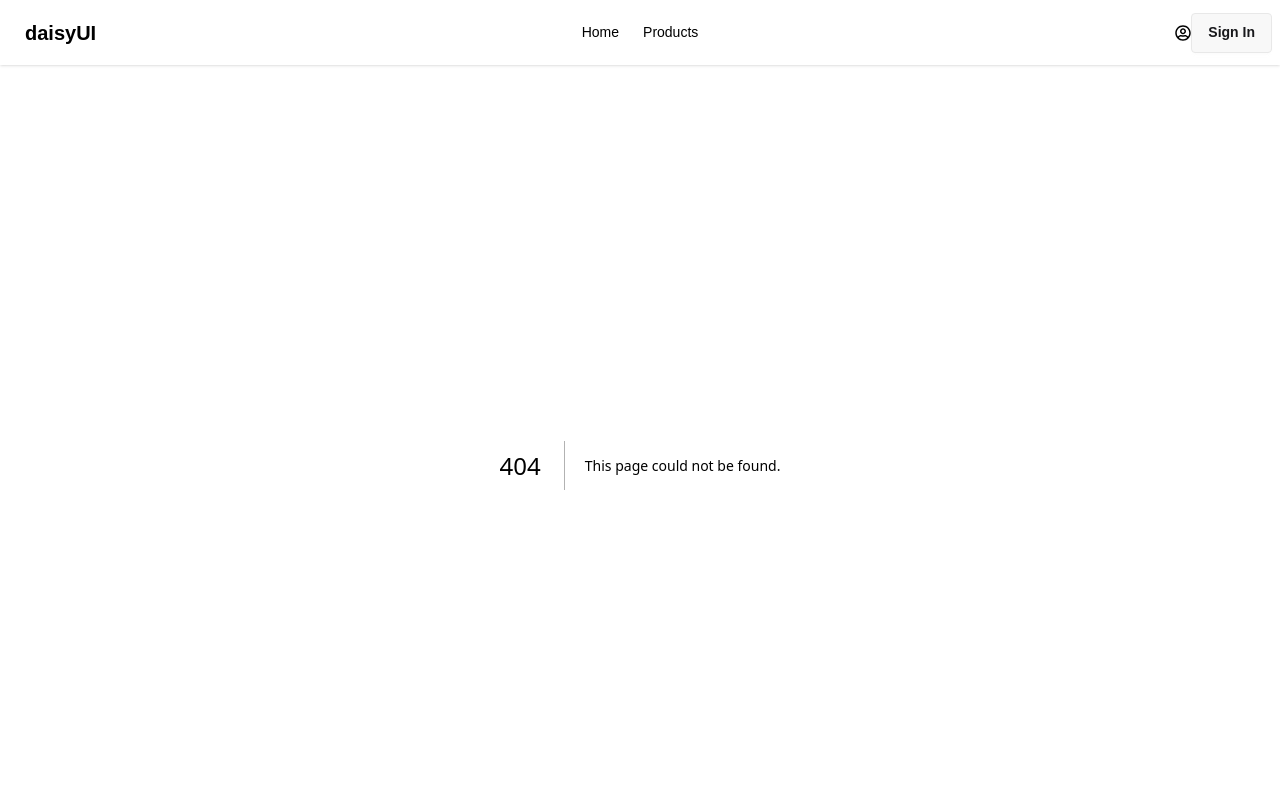
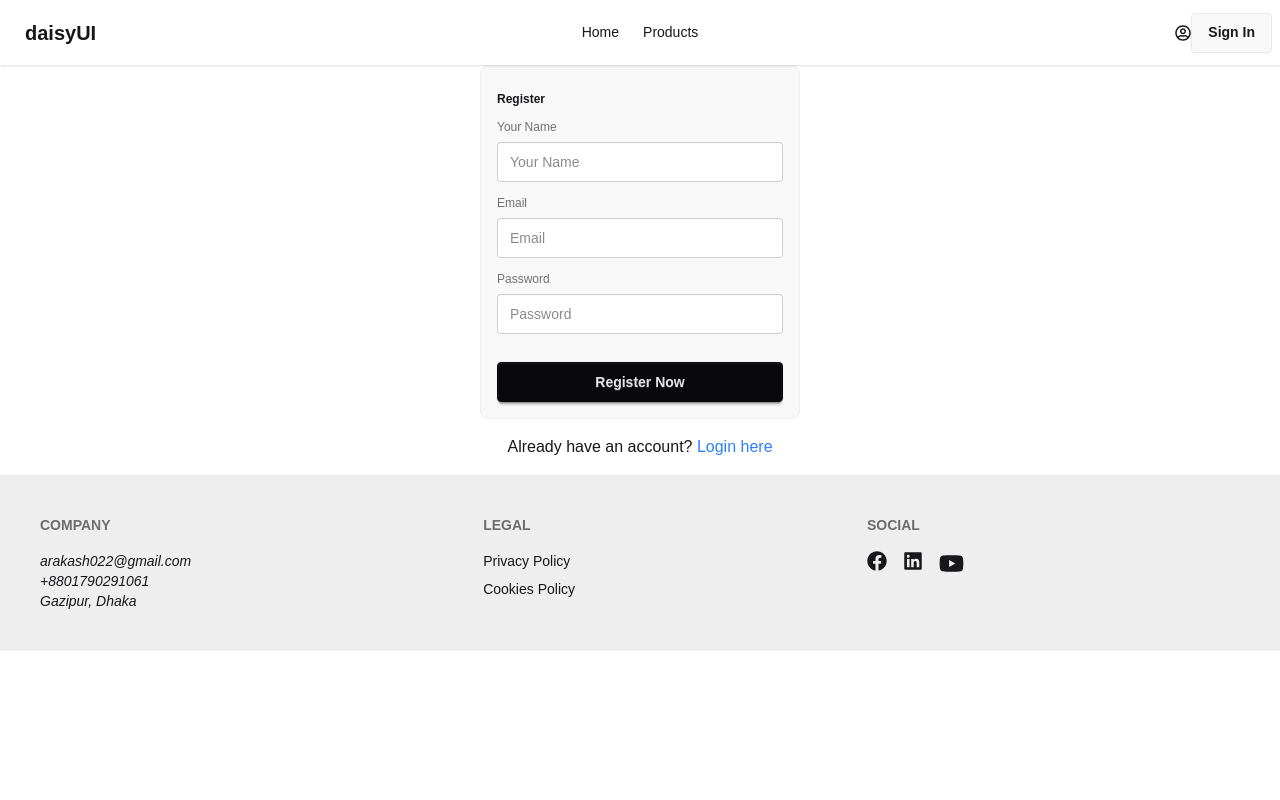
Before and after one commit to PeyaraFul/summer-essential-store, a Next.js app: page /register in a window 1280 px wide. Before the commit this address had no page. Shown: the top 800 px of the page. Built offline with nearby package versions, Linux system fonts and the light colour scheme.

Commit message:
login and rejister page created

```diff
--- a/package.json
+++ b/package.json
@@ -12,6 +12,7 @@
     "next": "16.2.4",
     "react": "19.2.4",
     "react-dom": "19.2.4",
+    "react-hook-form": "^7.75.0",
     "react-icons": "^5.6.0"
   },
   "devDependencies": {
--- /dev/null
+++ b/src/app/login/page.jsx
@@ -0,0 +1,60 @@
+"use client";
+
+import Link from "next/link";
+import React from "react";
+import { useForm } from 'react-hook-form';
+
+
+const LoginPage = () => {
+  const {
+    register,
+    handleSubmit,
+    formState: { errors },
+  } = useForm();
+
+  const onSubmit = async (data) => {
+    // const { email, password } = data;
+     console.log(data);
+
+  };
+  return (
+    <div>
+      <form
+        onSubmit={handleSubmit(onSubmit)}
+        className=" mx-auto fieldset bg-base-200 border-base-300 rounded-box w-xs border p-4"
+      >
+        <legend className="fieldset-legend">Login</legend>
+
+        <label className="label">Email</label>
+        <input
+          {...register("email", { required: "Email is required !" })}
+          name="email"
+          type="email"
+          className="input"
+          placeholder="Email"
+        />
+        <p className="text-error">{errors.email?.message}</p>
+
+        <label className="label">Password</label>
+        <input
+          {...register("password", { required: "Password is required !" })}
+          name="password"
+          type="password"
+          className="input"
+          placeholder="Password"
+        />
+        <p className="text-error">{errors.password?.message}</p>
+
+        <button className="btn btn-neutral mt-4">Login</button>
+      </form>
+      <p className="text-center my-4">
+        Don&apos;t Have an account?{" "}
+        <Link href="/register" className="text-blue-500 hover:underline">
+          Register here
+        </Link>
+      </p>
+    </div>
+  );
+};
+
+export default LoginPage;
--- /dev/null
+++ b/src/app/register/page.jsx
@@ -0,0 +1,71 @@
+"use client";
+import { useRouter } from "next/navigation";
+
+
+import Link from "next/link";
+import React from "react";
+import { useForm } from "react-hook-form";
+
+const RegisterPage = () => {
+  const {
+    register,
+    handleSubmit,
+    formState: { errors },
+  } = useForm();
+  const router = useRouter();
+  const onSubmit = async (data) => {
+    // const { name, email, password } = data;
+
+  };
+
+  return (
+    <>
+      <form
+        onSubmit={handleSubmit(onSubmit)}
+        className=" mx-auto fieldset bg-base-200 border-base-300 rounded-box w-xs border p-4"
+      >
+        <legend className="fieldset-legend">Register</legend>
+
+        <label className="label">Your Name</label>
+        <input
+          {...register("name", { required: "Name is required !" })}
+          name="name"
+          type="text"
+          className="input"
+          placeholder="Your Name"
+        />
+        <p className="text-error">{errors.name?.message}</p>
+
+        <label className="label">Email</label>
+        <input
+          {...register("email", { required: "Email is required !" })}
+          name="email"
+          type="email"
+          className="input"
+          placeholder="Email"
+        />
+        <p className="text-error">{errors.email?.message}</p>
+
+        <label className="label">Password</label>
+        <input
+          {...register("password", { required: "Password is required !" })}
+          name="password"
+          type="password"
+          className="input"
+          placeholder="Password"
+        />
+        <p className="text-error">{errors.password?.message}</p>
+
+        <button className="btn btn-neutral mt-4">Register Now</button>
+      </form>
+      <p className="text-center my-4">
+        Already have an account?{" "}
+        <Link href="/login" className="text-blue-500 hover:underline">
+          Login here
+        </Link>
+      </p>
+    </>
+  );
+};
+
+export default RegisterPage;
```
Also changed, not shown: 1 other file (tests, documents, lock files or other folders).
